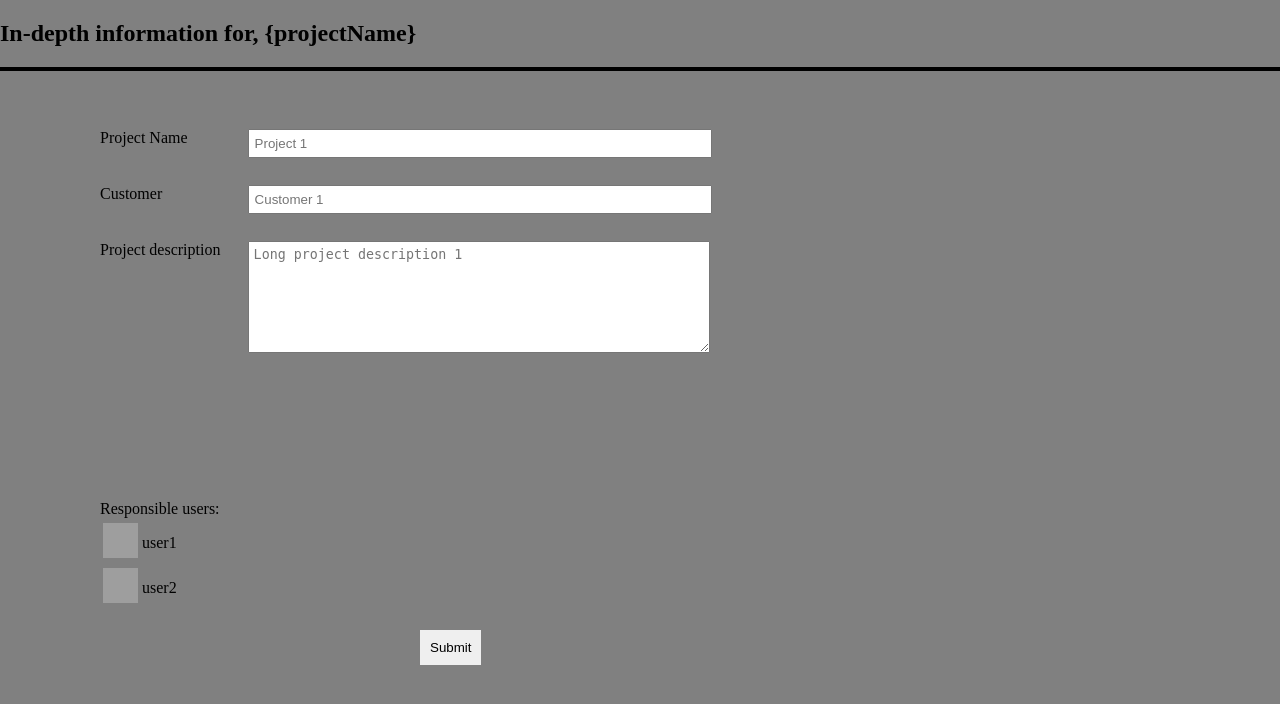
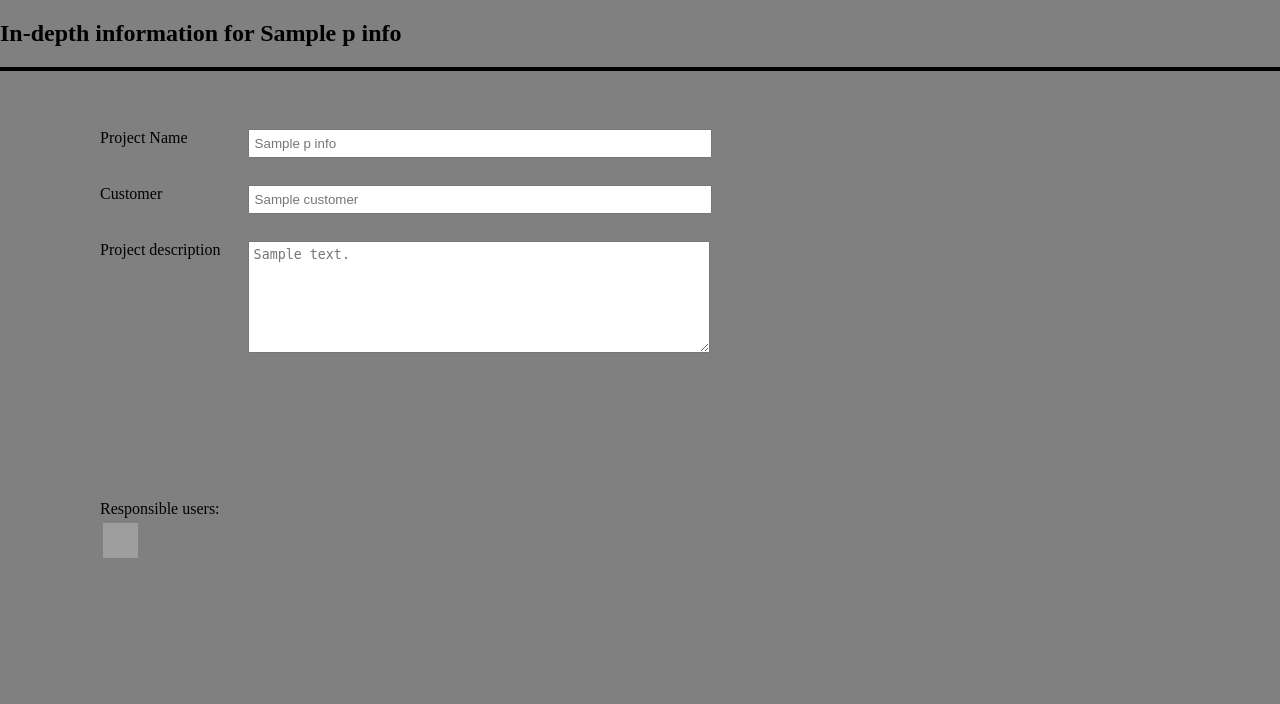
Before and after one commit to jzmujdzin/proj-mngmnt-system, a FastAPI app: template templates/in-depth-project.html in a window 1280 px wide. Shown: the top 704 px of the page. Run offline with FastAPI, Linux system fonts and the light colour scheme; the template is opened without the code that fills it: most values are stand-ins (such as "Sample title", 1, 10 or a date in 2020); grey boxes are pictures that could not be loaded.

Commit message:
add project page and invisible button for editing

```diff
--- a/main.py
+++ b/main.py
@@ -1,5 +1,7 @@
 from fastapi import FastAPI, Request
 from fastapi.templating import Jinja2Templates
+from queries.select_data import get_user_name, get_projects_for_projects_screen, get_project_info_for_in_depth_project_screen, get_users_from_list, check_for_project_editing_permissions
+import uvicorn
 
 app = FastAPI()
 
@@ -9,3 +11,24 @@
 @app.get('/')
 def base_page(request: Request):
     return templates.TemplateResponse('index.html', {"request": request})
+
+
+@app.get('/projects/{u_id}')
+def projects_page(request: Request, u_id: int):
+    name = get_user_name(u_id)
+    projects = get_projects_for_projects_screen(u_id).to_dict(orient='index')
+    return templates.TemplateResponse('projects.html', {"request": request, "name": name, "projects_dict": projects})
+
+
+#check if user has permission to view this page. if yes -> render it normally. else -> throw error
+@app.get('/project-page/{p_id}/{u_id}')
+def in_depth_project_page(request: Request, p_id: int, u_id: int):
+    p_info = get_project_info_for_in_depth_project_screen(p_id).iloc[0]
+    assigned_u = get_users_from_list(p_info['assigned_users'].split(',')).to_dict(orient='index')
+    user_edit_perm = check_for_project_editing_permissions(u_id, p_id).iloc[0]['has_sufficient_perm']
+    print(user_edit_perm)
+    return templates.TemplateResponse('in-depth-project.html', {"request": request, "p_info": p_info, 'assigned_u': assigned_u, 'user_edit_perm': user_edit_perm})
+
+
+if __name__ == '__main__':
+    uvicorn.run(app, host='127.0.0.1', port=8000)
--- a/templates/in-depth-project.html
+++ b/templates/in-depth-project.html
@@ -27,11 +27,6 @@
                 padding-top: 50px;
             }
 
-            .label {
-                grid-column: labels;
-                grid-row: auto;
-            }
-
             .myForm > input {
                 grid-column: controls;
                 grid-row: auto;
@@ -58,42 +53,56 @@
                 padding-left: 420px
             }
 
-            button {
-                /*background-color: grey;
-                color: grey;*/
+        </style>
+
+        {% block head %}
+            {% if user_edit_perm %}
+             <style>
+             button {
                 padding: 10px;
                 border: none;
             }
-        </style>
+             </style>
+            {% else %}
+             <style>
+             button {
+                background-color: grey;
+                color: grey;
+                padding: 10px;
+                border: none;
+            }
+             </style>
+            {% endif %}
+        {% endblock %}
     </head>
 
     <body>
         <div class='in-depth-project'>
             <h2>
-                In-depth information for, {projectName}
+                In-depth information for {{ p_info.get('p_name') }}
             </h2>
         </div>
         <hr>
         <div class ='pinfo'>
                 <label for='pname'>Project Name</label>
-                <input type='text' id='pname-text' placeholder='Project 1'>
+                <input type='text' id='pname-text' placeholder="{{ p_info.get('p_name') }}">
 
 
                 <label for='cname'>Customer</label>
-                <input type='text' id='cname-text' placeholder='Customer 1'>
+                <input type='text' id='cname-text' placeholder="{{ p_info.get('customer') }}">
 
 
                 <label for='pdesc'>Project description</label>
-                <textarea name='pdesc' id='pdesc-text' maxlength="2001" placeholder='Long project description 1'></textarea>
+                <textarea name='pdesc' id='pdesc-text' maxlength="2001" placeholder="{{ p_info.get('p_long_description') }}"></textarea>
 
             <div class='resp-users'>
                 <table>
                     <tr>Responsible users:</tr>
+                    {% for user in assigned_u %}
                     <td><img src='https://www.seekpng.com/png/full/73-730482_existing-user-default-avatar.png'></td>
-                    <td>user1</td>
+                    <td> {{ assigned_u.get(user).get('name') }} </td>
                     <tr></tr>
-                    <td><img src='https://www.seekpng.com/png/full/73-730482_existing-user-default-avatar.png'></td>
-                    <td>user2</td>
+                    {% endfor %}
                 </table>
             </div>
         </div>
```
Also changed, not shown: queries/select_data.py (+32 -1 lines).
